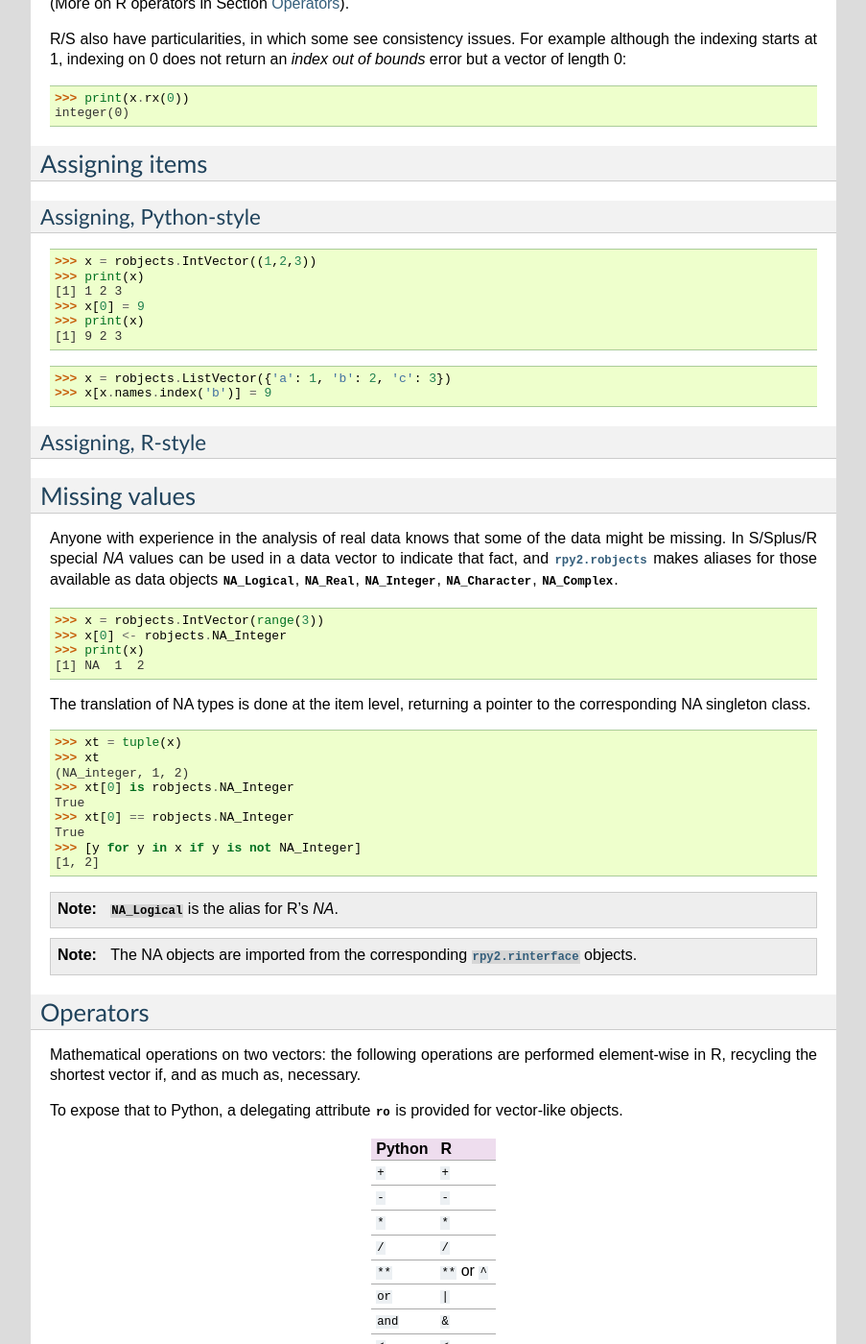
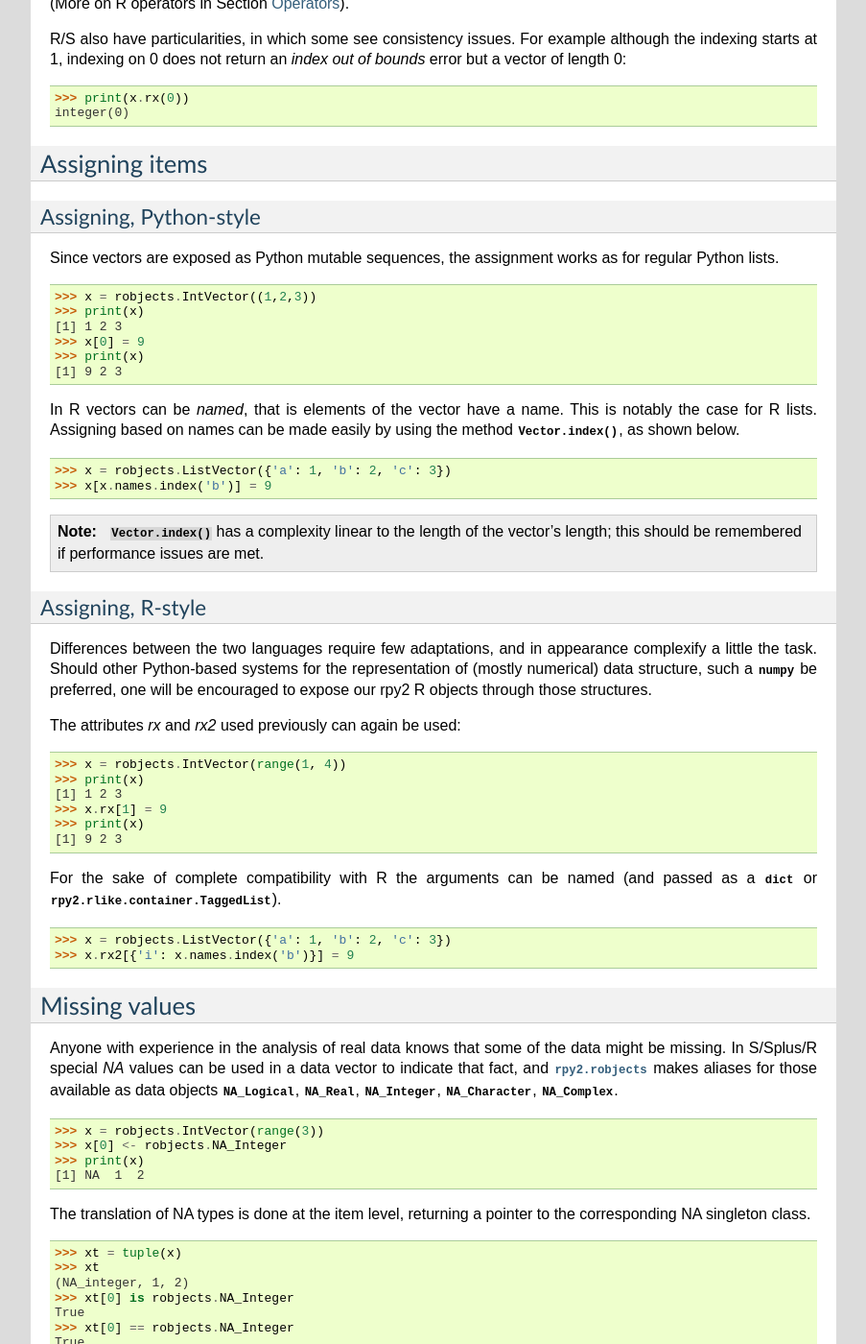
Before and after one commit to rpy2/rpy2, a Sphinx documentation site: the page built from doc/source/vector.rst, in a window 1280 px wide and 1400 px high, scrolled down 4130 px. Shown: the whole window at 96% size, without its empty margins (198-1101 px from the left). Built offline with Sphinx 7.4.7, drawn with Linux system fonts in a browser that asks for light colours; formulas are drawn with MathJax 3.

Commit message:
more doc on replacing items in a vector
--HG--
branch : version_2.2.x

```diff
--- a/doc/source/vector.rst
+++ b/doc/source/vector.rst
@@ -268,6 +268,9 @@ Assigning items
 Assigning, Python-style
 ^^^^^^^^^^^^^^^^^^^^^^^
 
+Since vectors are exposed as Python mutable sequences, the assignment works
+as for regular Python lists.
+
 >>> x = robjects.IntVector((1,2,3))
 >>> print(x)
 [1] 1 2 3
@@ -275,12 +278,43 @@ Assigning, Python-style
 >>> print(x)
 [1] 9 2 3
 
+In R vectors can be *named*, that is elements of the vector have a name.
+This is notably the case for R lists. Assigning based on names can be made
+easily by using the method :meth:`Vector.index`, as shown below.
+
 >>> x = robjects.ListVector({'a': 1, 'b': 2, 'c': 3})
 >>> x[x.names.index('b')] = 9
+
+.. note::
+
+   :meth:`Vector.index` has a complexity linear to the length of the vector's length;
+   this should be remembered if performance issues are met.
+
 
 
 Assigning, R-style
 ^^^^^^^^^^^^^^^^^^
+
+Differences between the two languages require few adaptations, and in
+appearance complexify a little the task.
+Should other Python-based systems for the representation of (mostly numerical)
+data structure, such a :mod:`numpy` be preferred, one will be encouraged to expose
+our rpy2 R objects through those structures.
+
+The attributes *rx* and *rx2* used previously can again be used:
+
+>>> x = robjects.IntVector(range(1, 4))
+>>> print(x)
+[1] 1 2 3
+>>> x.rx[1] = 9
+>>> print(x)
+[1] 9 2 3
+
+For the sake of complete compatibility with R the arguments can be named
+(and passed as a :class:`dict` or :class:`rpy2.rlike.container.TaggedList`).
+
+>>> x = robjects.ListVector({'a': 1, 'b': 2, 'c': 3})
+>>> x.rx2[{'i': x.names.index('b')}] = 9
 
 
 .. _robjects-missingvalues:
```
